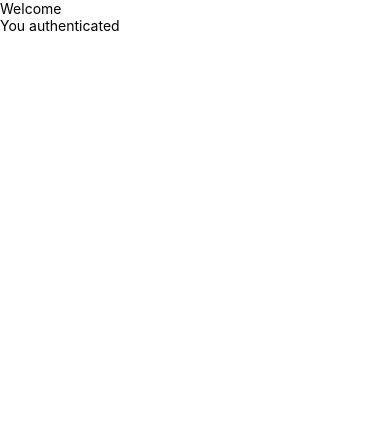
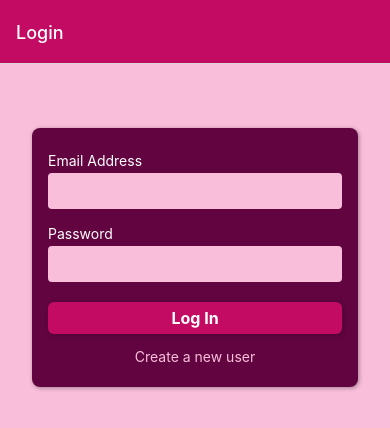
Before and after one commit to DungxLas/-React_Native-Auth_App, a React Native app in the folder auth_app/: screen /Login in a window 390 px wide. Shown: the top 428 px of the page. Built offline with nearby package versions, Linux system fonts and the light colour scheme.

Commit message:
21/09/2023

```diff
--- a/auth_app/App.tsx
+++ b/auth_app/App.tsx
@@ -1,25 +1,57 @@
+import { NavigationContainer } from "@react-navigation/native";
+import { createNativeStackNavigator } from "@react-navigation/native-stack";
 import { StatusBar } from "expo-status-bar";
-import { StyleSheet, Text, View } from "react-native";
+
+import LoginScreen from "./screens/LoginScreen";
+import SignupScreen from "./screens/SignupScreen";
 import WelcomeScreen from "./screens/WelcomeScreen";
+import { Colors } from "./constants/styles";
+
+const Stack = createNativeStackNavigator();
+
+function AuthStack() {
+  return (
+    <Stack.Navigator
+      screenOptions={{
+        headerStyle: { backgroundColor: Colors.primary500 },
+        headerTintColor: "white",
+        contentStyle: { backgroundColor: Colors.primary100 },
+      }}
+    >
+      <Stack.Screen name="Login" component={LoginScreen} />
+      <Stack.Screen name="Signup" component={SignupScreen} />
+    </Stack.Navigator>
+  );
+}
+
+function AuthenticatedStack() {
+  return (
+    <Stack.Navigator
+      screenOptions={{
+        headerStyle: { backgroundColor: Colors.primary500 },
+        headerTintColor: "white",
+        contentStyle: { backgroundColor: Colors.primary100 },
+      }}
+    >
+      <Stack.Screen name="Welcome" component={WelcomeScreen} />
+    </Stack.Navigator>
+  );
+}
+
+function Navigation() {
+  return (
+    <NavigationContainer>
+      <AuthStack />
+    </NavigationContainer>
+  );
+}
 
 export default function App() {
   return (
-    // <View style={styles.container}>
-    //   <Text>Open up App.js to start working on your app!</Text>
-    //   <StatusBar style="auto" />
-    // </View>
-    <View>
-      <StatusBar style="auto" />
-      <WelcomeScreen />
-    </View>
+    <>
+      <StatusBar style="light" />
+
+      <Navigation />
+    </>
   );
 }
-
-const styles = StyleSheet.create({
-  container: {
-    flex: 1,
-    backgroundColor: "#fff",
-    alignItems: "center",
-    justifyContent: "center",
-  },
-});
--- a/auth_app/components/Auth/AuthContent.tsx
+++ b/auth_app/components/Auth/AuthContent.tsx
@@ -0,0 +1,83 @@
+import { useState } from 'react';
+import { Alert, StyleSheet, View } from 'react-native';
+
+import AuthForm from './AuthForm';
+import { Colors } from '../../constants/styles';
+import FlatButton from '../ui/FlatButton';
+
+function AuthContent({ isLogin, onAuthenticate }) {
+
+  const [credentialsInvalid, setCredentialsInvalid] = useState({
+    email: false,
+    password: false,
+    confirmEmail: false,
+    confirmPassword: false,
+  });
+
+  function switchAuthModeHandler() {
+    // Todo
+  }
+
+  function submitHandler(credentials) {
+    let { email, confirmEmail, password, confirmPassword } = credentials;
+
+    email = email.trim();
+    password = password.trim();
+
+    const emailIsValid = email.includes('@');
+    const passwordIsValid = password.length > 6;
+    const emailsAreEqual = email === confirmEmail;
+    const passwordsAreEqual = password === confirmPassword;
+
+    if (
+      !emailIsValid ||
+      !passwordIsValid ||
+      (!isLogin && (!emailsAreEqual || !passwordsAreEqual))
+    ) {
+      Alert.alert('Invalid input', 'Please check your entered credentials.');
+      setCredentialsInvalid({
+        email: !emailIsValid,
+        confirmEmail: !emailIsValid || !emailsAreEqual,
+        password: !passwordIsValid,
+        confirmPassword: !passwordIsValid || !passwordsAreEqual,
+      });
+      return;
+    }
+    onAuthenticate({ email, password });
+  }
+
+  return (
+    <View style={styles.authContent}>
+      <AuthForm
+        isLogin={isLogin}
+        onSubmit={submitHandler}
+        credentialsInvalid={credentialsInvalid}
+      />
+      <View style={styles.buttons}>
+        <FlatButton onPress={switchAuthModeHandler}>
+          {isLogin ? 'Create a new user' : 'Log in instead'}
+        </FlatButton>
+      </View>
+    </View>
+  );
+}
+
+export default AuthContent;
+
+const styles = StyleSheet.create({
+  authContent: {
+    marginTop: 64,
+    marginHorizontal: 32,
+    padding: 16,
+    borderRadius: 8,
+    backgroundColor: Colors.primary800,
+    elevation: 2,
+    shadowColor: 'black',
+    shadowOffset: { width: 1, height: 1 },
+    shadowOpacity: 0.35,
+    shadowRadius: 4,
+  },
+  buttons: {
+    marginTop: 8,
+  },
+});
--- a/auth_app/components/Auth/AuthForm.tsx
+++ b/auth_app/components/Auth/AuthForm.tsx
@@ -0,0 +1,100 @@
+import { useState } from "react";
+import { StyleSheet, View } from "react-native";
+
+import Button from "../ui/Button";
+import Input from "./Input";
+
+function AuthForm({ isLogin, onSubmit, credentialsInvalid }) {
+  const [enteredEmail, setEnteredEmail] = useState("");
+  const [enteredConfirmEmail, setEnteredConfirmEmail] = useState("");
+  const [enteredPassword, setEnteredPassword] = useState("");
+  const [enteredConfirmPassword, setEnteredConfirmPassword] = useState("");
+
+  const {
+    email: emailIsInvalid,
+    confirmEmail: emailsDontMatch,
+    password: passwordIsInvalid,
+    confirmPassword: passwordsDontMatch,
+  } = credentialsInvalid;
+
+  function updateInputValueHandler(inputType, enteredValue) {
+    switch (inputType) {
+      case "email":
+        setEnteredEmail(enteredValue);
+        break;
+      case "confirmEmail":
+        setEnteredConfirmEmail(enteredValue);
+        break;
+      case "password":
+        setEnteredPassword(enteredValue);
+        break;
+      case "confirmPassword":
+        setEnteredConfirmPassword(enteredValue);
+        break;
+    }
+  }
+
+  function submitHandler() {
+    onSubmit({
+      email: enteredEmail,
+      confirmEmail: enteredConfirmEmail,
+      password: enteredPassword,
+      confirmPassword: enteredConfirmPassword,
+    });
+  }
+
+  return (
+    <View>
+      <View>
+        <Input
+          label="Email Address"
+          onUpdateValue={updateInputValueHandler.bind(this, "email")}
+          value={enteredEmail}
+          keyboardType="email-address"
+          isInvalid={emailIsInvalid}
+        />
+        {!isLogin && (
+          <Input
+            label="Confirm Email Address"
+            onUpdateValue={updateInputValueHandler.bind(this, "confirmEmail")}
+            value={enteredConfirmEmail}
+            keyboardType="email-address"
+            isInvalid={emailsDontMatch}
+          />
+        )}
+        <Input
+          label="Password"
+          onUpdateValue={updateInputValueHandler.bind(this, "password")}
+          secure
+          value={enteredPassword}
+          isInvalid={passwordIsInvalid}
+        />
+        {!isLogin && (
+          <Input
+            label="Confirm Password"
+            onUpdateValue={updateInputValueHandler.bind(
+              this,
+              "confirmPassword"
+            )}
+            secure
+            value={enteredConfirmPassword}
+            isInvalid={passwordsDontMatch}
+          />
+        )}
+        <View style={styles.buttons}>
+          <Button onPress={submitHandler}>
+            {isLogin ? "Log In" : "Sign Up"}
+          </Button>
+        </View>
+      </View>
+    </View>
+  );
+}
+
+export default AuthForm;
+
+const styles = StyleSheet.create({
+  buttons: {
+    marginTop: 12,
+  },
+});
--- /dev/null
+++ b/auth_app/components/Auth/Input.tsx
@@ -0,0 +1,62 @@
+import { View, Text, TextInput, StyleSheet } from "react-native";
+
+import { Colors } from "../../constants/styles";
+import React from "react";
+
+type InputProps = {
+  label: string;
+  keyboardType?: any;
+  secure?: any;
+  onUpdateValue: (text: string) => void;
+  value: any;
+  isInvalid: any;
+};
+
+const Input: React.FC<InputProps> = ({
+  label,
+  keyboardType,
+  secure,
+  onUpdateValue,
+  value,
+  isInvalid,
+}) => (
+  <View style={styles.inputContainer}>
+    <Text style={[styles.label, isInvalid && styles.labelInvalid]}>
+      {label}
+    </Text>
+    <TextInput
+      style={[styles.input, isInvalid && styles.inputInvalid]}
+      //autoCapitalize={false}
+      autoCapitalize="none"
+      keyboardType={keyboardType}
+      secureTextEntry={secure}
+      onChangeText={onUpdateValue}
+      value={value}
+    />
+  </View>
+);
+
+export default Input;
+
+const styles = StyleSheet.create({
+  inputContainer: {
+    marginVertical: 8,
+  },
+  label: {
+    color: "white",
+    marginBottom: 4,
+  },
+  labelInvalid: {
+    color: Colors.error500,
+  },
+  input: {
+    paddingVertical: 8,
+    paddingHorizontal: 6,
+    backgroundColor: Colors.primary100,
+    borderRadius: 4,
+    fontSize: 16,
+  },
+  inputInvalid: {
+    backgroundColor: Colors.error100,
+  },
+});
--- /dev/null
+++ b/auth_app/components/ui/Button.tsx
@@ -0,0 +1,42 @@
+import React from "react";
+import { Pressable, StyleSheet, Text, View } from "react-native";
+
+import { Colors } from "../../constants/styles";
+
+function Button({ children, onPress }) {
+  return (
+    <Pressable
+      style={({ pressed }) => [styles.button, pressed && styles.pressed]}
+      onPress={onPress}
+    >
+      <View>
+        <Text style={styles.buttonText}>{children}</Text>
+      </View>
+    </Pressable>
+  );
+}
+
+export default Button;
+
+const styles = StyleSheet.create({
+  button: {
+    borderRadius: 6,
+    paddingVertical: 6,
+    paddingHorizontal: 12,
+    backgroundColor: Colors.primary500,
+    elevation: 2,
+    shadowColor: "black",
+    shadowOffset: { width: 1, height: 1 },
+    shadowOpacity: 0.25,
+    shadowRadius: 4,
+  },
+  pressed: {
+    opacity: 0.7,
+  },
+  buttonText: {
+    textAlign: "center",
+    color: "white",
+    fontSize: 16,
+    fontWeight: "bold",
+  },
+});
--- /dev/null
+++ b/auth_app/components/ui/FlatButton.tsx
@@ -0,0 +1,32 @@
+import { Pressable, StyleSheet, Text, View } from 'react-native';
+
+import { Colors } from '../../constants/styles';
+
+function FlatButton({ children, onPress }) {
+  return (
+    <Pressable
+      style={({ pressed }) => [styles.button, pressed && styles.pressed]}
+      onPress={onPress}
+    >
+      <View>
+        <Text style={styles.buttonText}>{children}</Text>
+      </View>
+    </Pressable>
+  );
+}
+
+export default FlatButton;
+
+const styles = StyleSheet.create({
+  button: {
+    paddingVertical: 6,
+    paddingHorizontal: 12,
+  },
+  pressed: {
+    opacity: 0.7,
+  },
+  buttonText: {
+    textAlign: 'center',
+    color: Colors.primary100,
+  },
+});
```
Also changed, not shown: auth_app/components/ui/IconButton.tsx (added), auth_app/components/ui/LoadingOverlay.tsx (added).
